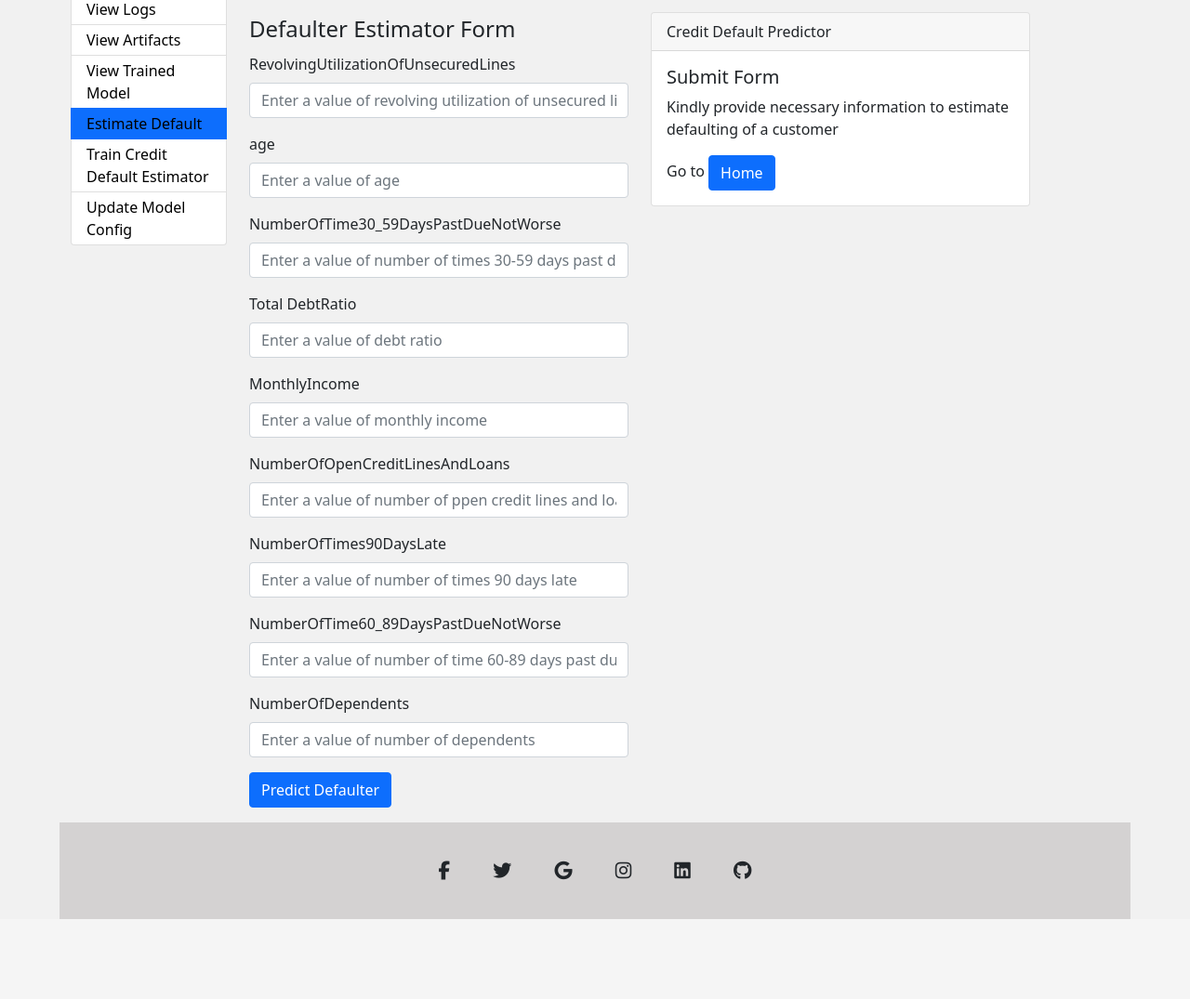
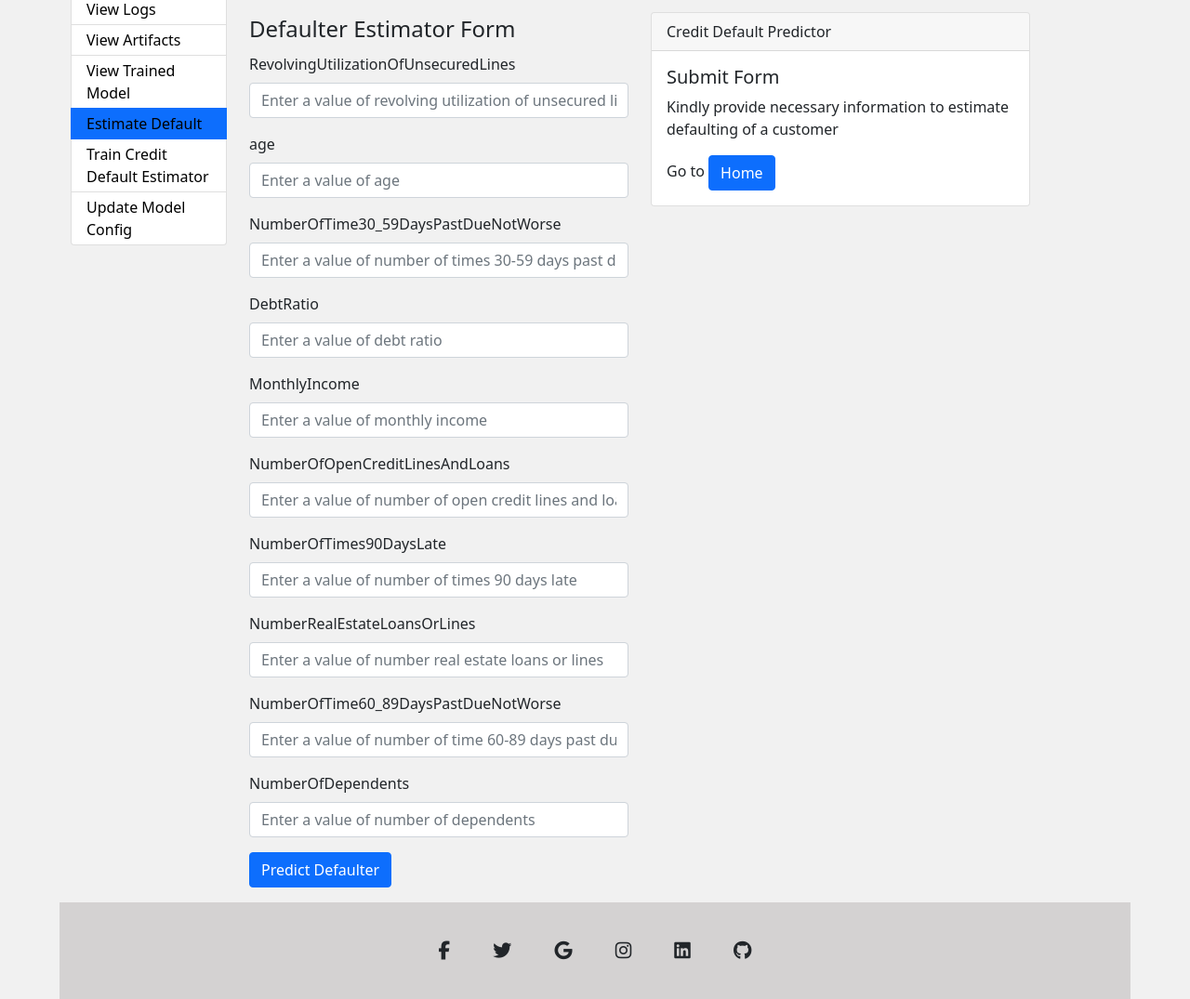
Before and after one commit to Chirag1994/Give-Me-Some-Credit-Machine-Learning, a Flask app: page /predict in a window 1280 px wide. Shown: the part 63-1138 px from the top of the page at 93% size. Before the commit the page ends 1052 px from the top, so only its background shows below. Run offline with Flask 3, Linux system fonts and the light colour scheme; some libraries are stand-ins or nearby versions.

Commit message:
schema.yaml, prediction_pipeline.py, predict.html, app.py Untitled.ipynb files modified

```diff
--- a/Give_Me_Some_Credit/pipeline/prediction_pipeline.py
+++ b/Give_Me_Some_Credit/pipeline/prediction_pipeline.py
@@ -10,9 +10,9 @@ from Give_Me_Some_Credit.util.util import load_object, read_yaml_file
 class DefaultData:
     def __init__(
         self,
-        RevolvingUtilizationOfUnsecuredLines: int,
+        RevolvingUtilizationOfUnsecuredLines: float,
         age: int,
-        NumberOfTime30_59DaysPastDueNotWorse: float,
+        NumberOfTime30_59DaysPastDueNotWorse: int,
         DebtRatio: float,
         MonthlyIncome: float,
         NumberOfOpenCreditLinesAndLoans: int,
--- a/app.py
+++ b/app.py
@@ -20,7 +20,7 @@ ROOT_DIR = os.getcwd()
 LOG_FOLDER_NAME = "logs"
 PIPELINE_FOLDER_NAME = "Give_Me_Some_Credit"
 SAVED_MODELS_DIR_NAME = "saved_models"
-MODEL_CONFIG_FILE_PATH = os.path.join(ROOT_DIR, CONFIG_DIR, "models.yaml")
+MODEL_CONFIG_FILE_PATH = os.path.join(ROOT_DIR, CONFIG_DIR, "model.yaml")
 LOG_DIR = os.path.join(ROOT_DIR, LOG_FOLDER_NAME)
 PIPELINE_DIR = os.path.join(ROOT_DIR, PIPELINE_FOLDER_NAME)
 MODEL_DIR = os.path.join(ROOT_DIR, SAVED_MODELS_DIR_NAME)
@@ -108,11 +108,11 @@ def predict():
     context = {DEFAULT_DATA_KEY: None, SERIOUSDLQIN2YRS_KEY: None}
 
     if request.method == "POST":
-        RevolvingUtilizationOfUnsecuredLines = int(
+        RevolvingUtilizationOfUnsecuredLines = float(
             request.form["RevolvingUtilizationOfUnsecuredLines"]
         )
         age = int(request.form["age"])
-        NumberOfTime30_59DaysPastDueNotWorse = float(
+        NumberOfTime30_59DaysPastDueNotWorse = int(
             request.form["NumberOfTime30_59DaysPastDueNotWorse"]
         )
         DebtRatio = float(request.form["DebtRatio"])
@@ -125,7 +125,7 @@ def predict():
         NumberOfTime60_89DaysPastDueNotWorse = int(
             request.form["NumberOfTime60_89DaysPastDueNotWorse"]
         )
-        NumberOfDependents = float(request.form(["NumberOfDependents"]))
+        NumberOfDependents = float(request.form["NumberOfDependents"])
 
         default_data = DefaultData(
             RevolvingUtilizationOfUnsecuredLines=RevolvingUtilizationOfUnsecuredLines,
@@ -142,11 +142,13 @@ def predict():
         credit_df = default_data.get_credit_input_dataframe()
 
         default_predictor = DefaultPredictor(model_dir=MODEL_DIR)
+        print(default_predictor)
         defaulter = default_predictor.predict(X=credit_df)
         context = {
             DEFAULT_DATA_KEY: default_data.get_credit_data_as_dict(),
             SERIOUSDLQIN2YRS_KEY: defaulter,
         }
+        print(context)
         return render_template("predict.html", context=context)
     return render_template("predict.html", context=context)
 
--- a/config/schema.yaml
+++ b/config/schema.yaml
@@ -1,7 +1,7 @@
 columns:
-  RevolvingUtilizationOfUnsecuredLines: int
+  RevolvingUtilizationOfUnsecuredLines: float
   age: int
-  NumberOfTime30_59DaysPastDueNotWorse: float
+  NumberOfTime30_59DaysPastDueNotWorse: int
   DebtRatio: float
   MonthlyIncome: float
   NumberOfOpenCreditLinesAndLoans: int
--- a/config/threshold.yaml
+++ /dev/null
@@ -1 +0,0 @@
-threshold: 56
--- a/templates/predict.html
+++ b/templates/predict.html
@@ -13,13 +13,12 @@
             <legend>Defaulter Estimator Form</legend>
             <div class="mb-3">
                 <label class="form-label">RevolvingUtilizationOfUnsecuredLines</label>
-                <input class="form-control" type="text" name="RevolvingUtilizationOfUnsecuredLines" placeholder="Enter a value of revolving utilization of unsecured lines"
-                    required />
+                <input class="form-control" type="text" name="RevolvingUtilizationOfUnsecuredLines"
+                    placeholder="Enter a value of revolving utilization of unsecured lines" required />
             </div>
             <div class="mb-3">
                 <label class="form-label">age</label>
-                <input class="form-control" type="text" name="age" placeholder="Enter a value of age"
-                    required />
+                <input class="form-control" type="text" name="age" placeholder="Enter a value of age" required />
 
             </div>
             <div class="mb-3">
@@ -29,7 +28,7 @@
 
             </div>
             <div class="mb-3">
-                <label class="form-label">Total DebtRatio</label>
+                <label class="form-label">DebtRatio</label>
                 <input class="form-control" type="text" name="DebtRatio" placeholder="Enter a value of debt ratio"
                     required />
 
@@ -42,14 +41,17 @@
             <div class="mb-3">
                 <label class="form-label">NumberOfOpenCreditLinesAndLoans</label>
                 <input class="form-control" type="text" name="NumberOfOpenCreditLinesAndLoans"
-                        placeholder="Enter a value of number of ppen credit lines and loans"
-                    required />
+                    placeholder="Enter a value of number of open credit lines and loans" required />
             </div>
             <div class="mb-3">
                 <label class="form-label">NumberOfTimes90DaysLate</label>
                 <input class="form-control" type="text" name="NumberOfTimes90DaysLate"
-                        placeholder="Enter a value of number of times 90 days late"
-                    required />
+                    placeholder="Enter a value of number of times 90 days late" required />
+            </div>
+            <div class="mb-3">
+                <label class="form-label">NumberRealEstateLoansOrLines</label>
+                <input class="form-control" type="text" name="NumberRealEstateLoansOrLines"
+                    placeholder="Enter a value of number real estate loans or lines" required />
             </div>
             <div class="mb-3">
                 <label class="form-label">NumberOfTime60_89DaysPastDueNotWorse</label>
```
Also changed, not shown: main.py (deleted), 1 other file. Lines whose indentation alone changed are shown as unchanged.
